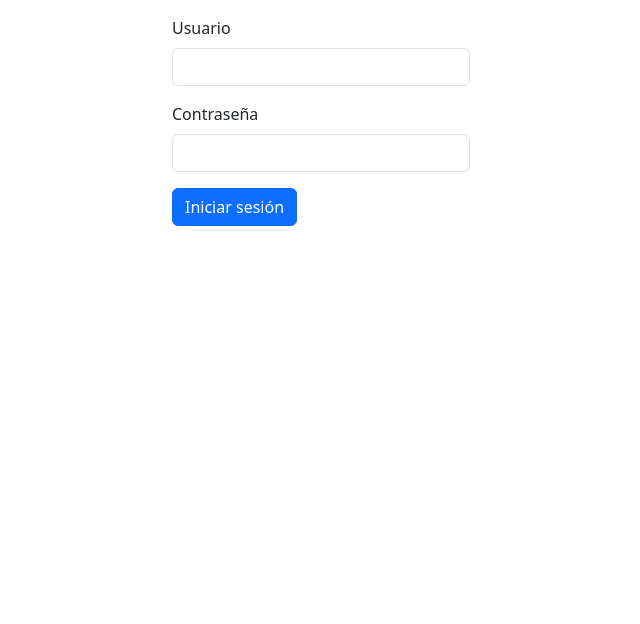
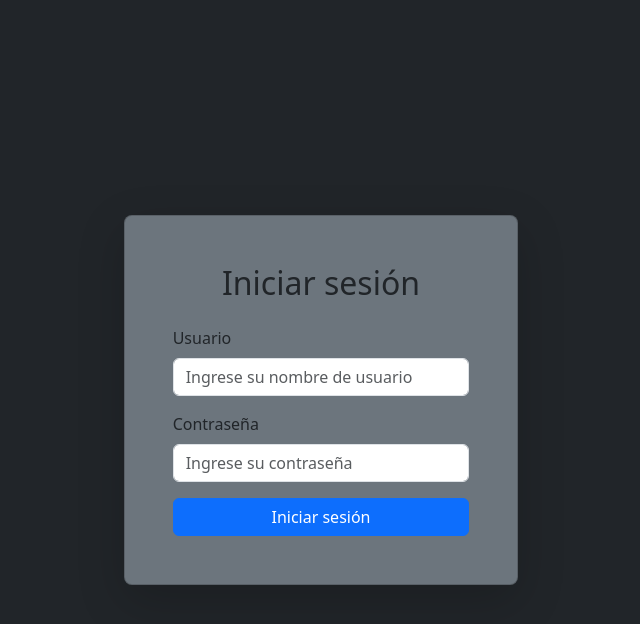
Before and after one commit to CarlosUranga-codes/Actividad_Practica, a website: page tc2005B_html/public/index.html in a window 1280 px wide. Shown: the whole page, without its empty margins (319-959 px from the left). Drawn offline with nearby package versions, Linux system fonts and the light colour scheme.

Commit message:
Descripción de los cambios realizados

```diff
--- a/tc2005B_html/index.js
+++ b/tc2005B_html/index.js
@@ -1,7 +1,7 @@
 import express from "express";
 
 const app = express();
-const port = 4000;
+const port = 4005;
 
 app.use("/", express.static("public"));
 
--- a/tc2005B_html/public/index.html
+++ b/tc2005B_html/public/index.html
@@ -12,31 +12,48 @@
     <link rel="stylesheet" href="./styles/style.css" />
     <title>TC2005B</title>
   </head>
-  <body>
-    <div class="form m-auto">
+  <body class="bg-dark text-white">
+    <div class="container-fluid vh-100 d-flex justify-content-center align-items-center">
+      <div class="row w-100">
+        <div class="col-12 col-md-4 offset-md-4">
+          <div class="card shadow-lg rounded-3 bg-secondary">
+            <div class="card-body p-5">
+              <h2 class="text-center mb-4">Iniciar sesión</h2>
+              <form>
                 <div class="mb-3">
                   <label for="username" class="form-label">Usuario</label>
-        <input type="text" class="form-control" id="username" />
+                  <input
+                    type="text"
+                    class="form-control"
+                    id="username"
+                    placeholder="Ingrese su nombre de usuario"
+                    required
+                  />
                 </div>
                 <div class="mb-3">
                   <label for="password" class="form-label">Contraseña</label>
-        <input type="password" class="form-control" id="password" />
-      </div>
-      <button id="btnLogin" class="btn btn-primary">Iniciar sesión</button>
-    </div>
-    <!-- <input
-      type="text"
-      class="form-control"
-      placeholder="Username"
-      aria-label="Username"
-    />
                   <input
                     type="password"
                     class="form-control"
-      placeholder="Password"
-      aria-label="password"
+                    id="password"
+                    placeholder="Ingrese su contraseña"
+                    required
                   />
-    <button class="btn btn-primary">Login</button> -->
+                </div>
+                <button
+                  id="btnLogin"
+                  type="submit"
+                  class="btn btn-primary w-100"
+                >
+                  Iniciar sesión
+                </button>
+              </form>
+            </div>
+          </div>
+        </div>
+      </div>
+    </div>
+
     <script
       src="https://cdn.jsdelivr.net/npm/bootstrap@5.3.3/dist/js/bootstrap.bundle.min.js"
       integrity="sha384-YvpcrYf0tY3lHB60NNkmXc5s9fDVZLESaAA55NDzOxhy9GkcIdslK1eN7N6jIeHz"
```
Lines whose indentation alone changed are shown as unchanged.
